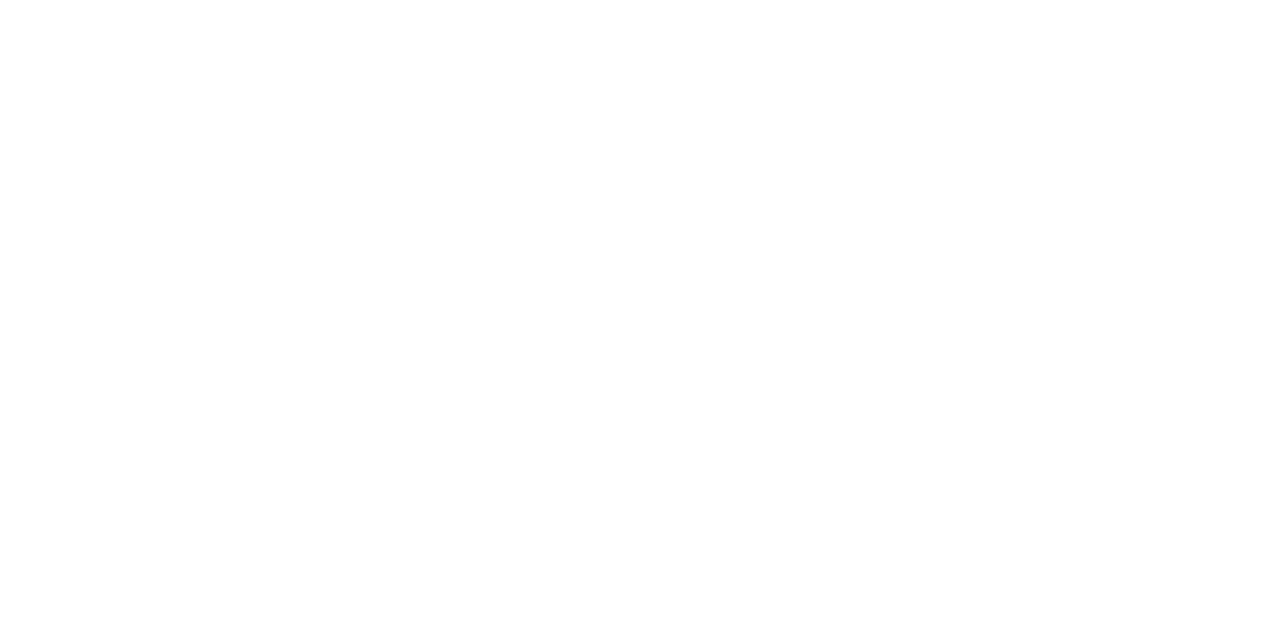
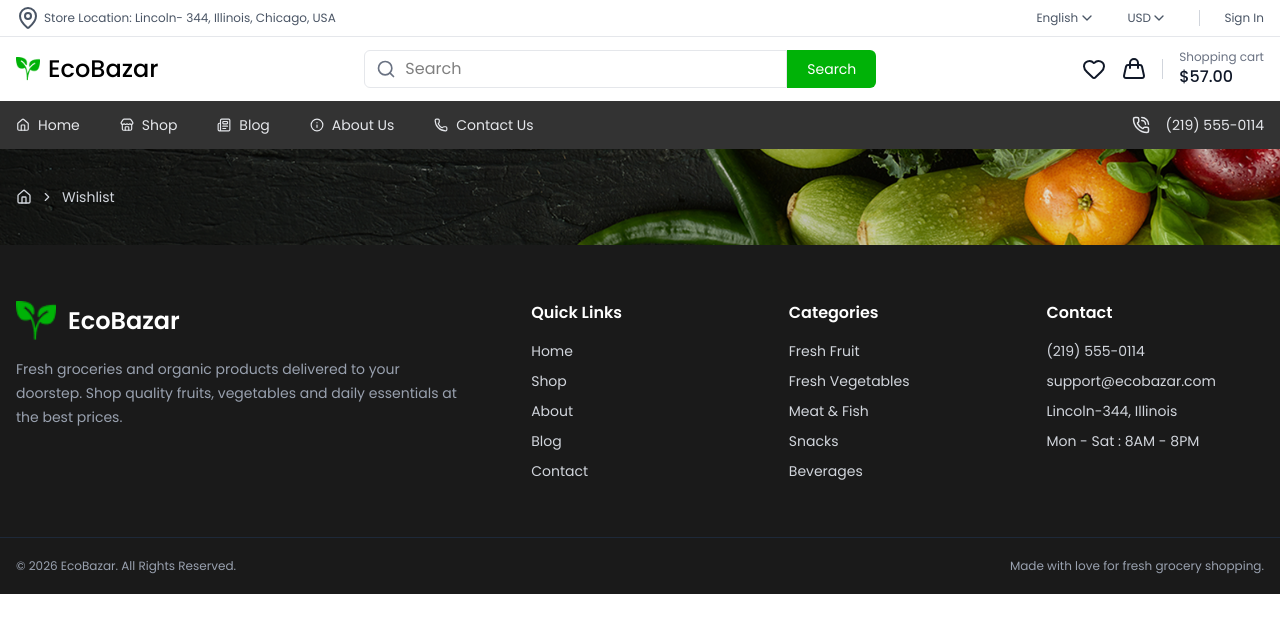
Before and after one commit to TahmidShawn/EcoBazar, a React (Vite) app in the folder client/: page /wishlist in a window 1280 px wide. Before the commit this address had no page. Shown: the top 632 px of the page. Built offline with nearby package versions, Linux system fonts and the light colour scheme.

Commit message:
feat: create wishlist section

```diff
--- a/client/src/components/shared/navbar/MainHeader/MainHeader.jsx
+++ b/client/src/components/shared/navbar/MainHeader/MainHeader.jsx
@@ -2,6 +2,7 @@
 import { Handbag, Heart, Menu, Search } from "lucide-react";
 import vectorImg from "../../../../assets/Vector.png";
 import MobileSidebar from "./MobileSidebar";
+import { Link } from "react-router";
 
 const MainHeader = () => {
     const [isOpen, setIsOpen] = useState(false);
@@ -34,7 +35,9 @@
 
                         {/* Mobile Icons */}
                         <div className="flex items-center gap-4 lg:hidden">
-                            <Heart className="w-6 h-6 cursor-pointer" />
+                            <Link to={"/wishlist"} className="cursor-pointer">
+                                <Heart className="w-6 h-6" />
+                            </Link>
                             <Handbag className="w-6 h-6 cursor-pointer" />
                         </div>
                     </div>
@@ -57,7 +60,9 @@
 
                     {/* Desktop Icons */}
                     <div className="hidden lg:flex items-center gap-4 text-gray-900">
-                        <Heart className="cursor-pointer" />
+                        <Link to={"/wishlist"} className="cursor-pointer">
+                            <Heart />
+                        </Link>
 
                         <Handbag className="cursor-pointer" />
 
--- a/client/src/components/ui/Breadcrumb.jsx
+++ b/client/src/components/ui/Breadcrumb.jsx
@@ -5,17 +5,17 @@
     return (
         <div className="wrapper flex items-center gap-2 py-5 text-sm">
             <Link to="/">
-                <House size={16} className="text-gray-500 hover:text-primary" />
+                <House size={16} className="text-gray-300 hover:text-primary" />
             </Link>
 
             {items.map((item, index) => (
                 <div key={index} className="flex items-center gap-2">
-                    <ChevronRight size={14} className="text-gray-400" />
+                    <ChevronRight size={14} className="text-gray-300" />
 
                     {item.href ? (
                         <Link
                             to={item.href}
-                            className="text-gray-500 hover:text-primary"
+                            className="text-gray-300 hover:text-primary"
                         >
                             {item.label}
                         </Link>
--- a/client/src/pages/wishlist/WishList.jsx
+++ b/client/src/pages/wishlist/WishList.jsx
@@ -1,11 +1,26 @@
-
+import wishListImg from "../../assets/banner/Breadcrumbs.png";
+import Breadcrumb from "../../components/ui/Breadcrumb";
 
 const WishList = () => {
-  return (
-	<div>
+    return (
+        <div className="w-full h-24 relative">
+            <img
+                src={wishListImg}
+                alt=""
+                className="object-cover h-full w-full"
+            />
+            <div className="absolute left-0 top-1/2 -translate-y-1/2 w-full">
+                <Breadcrumb
+                    items={[
+                        {
+                            label: "Wishlist",
+                            href: "/wishlist",
+                        },
+                    ]}
+                />
+            </div>
+        </div>
+    );
+};
 
-	</div>
-  )
-}
-
-export default WishList
+export default WishList;
--- a/client/src/router/Router.jsx
+++ b/client/src/router/Router.jsx
@@ -3,6 +3,7 @@
 import Home from "../pages/home/Home";
 import Products from "../pages/products/Products";
 import ProductDetails from "../pages/productDetails/ProductDetails";
+import WishList from "../pages/wishlist/WishList";
 
 const Router = () => {
     return (
@@ -11,6 +12,7 @@
                 <Route path="/" element={<Home />} />
                 <Route path="/products" element={<Products />} />
                 <Route path="/products/:id" element={<ProductDetails />} />
+                <Route path="/wishlist" element={<WishList />} />
             </Route>
         </Routes>
     );
```
